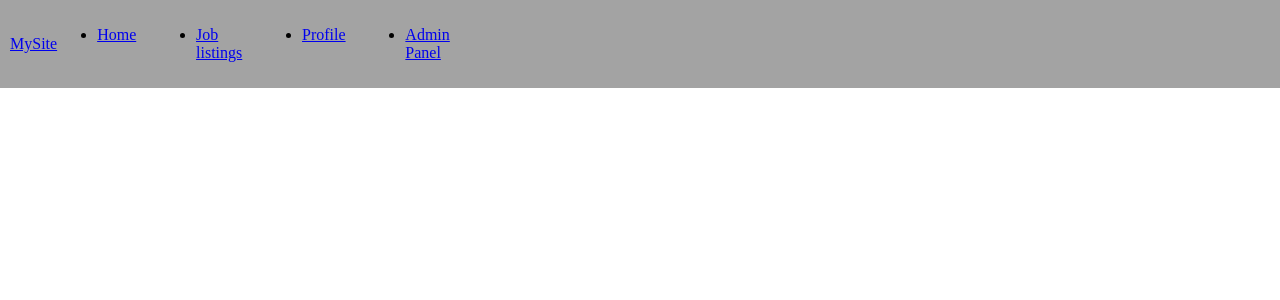
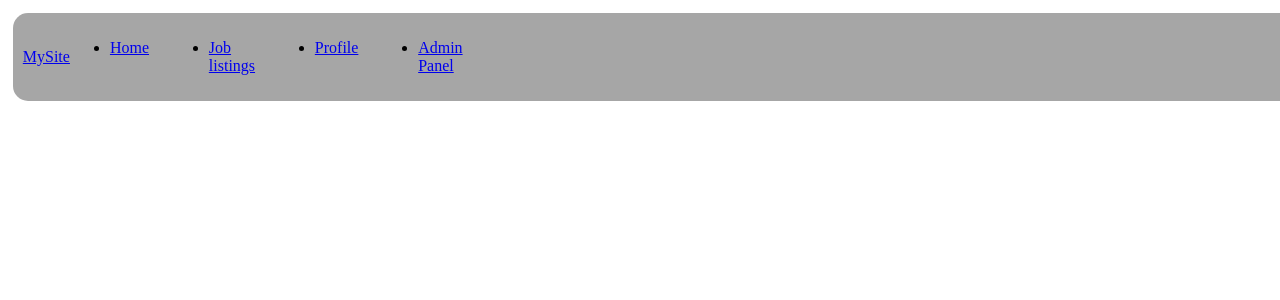
Before and after one commit to van-cpu/COSC-360-Project, a PHP site: page / in a window 1280 px wide. Shown: the top 300 px of the page. Run offline with PHP 8.4, Linux system fonts and the light colour scheme.

Commit message:
Changed CSS

```diff
--- a/Frontend/css/common.css
+++ b/Frontend/css/common.css
@@ -3,11 +3,13 @@
     position: fixed;
     top: 0;
     left: 0;
-    width: 100%;     /* Full width */
-    background-color: #a3a3a3;
+    width: 100%;
+    background-color: #848484b7;
     padding: 10px 10px;
     display: flex;
     align-items: center;
+    border-radius: 15px;
+    margin: 1%;
 }
 body{margin-top: 10%;}
 #nav-links{display: flex; gap: 25%;}
```
